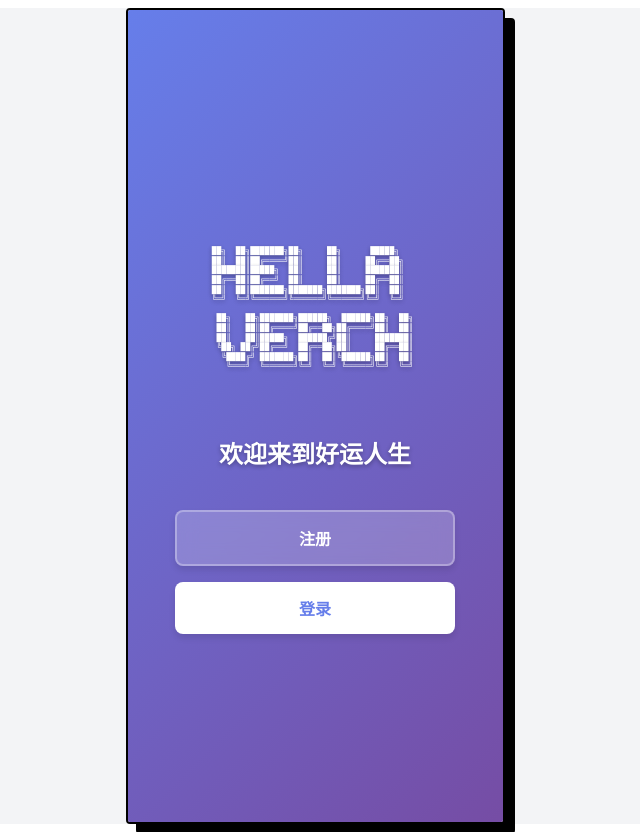
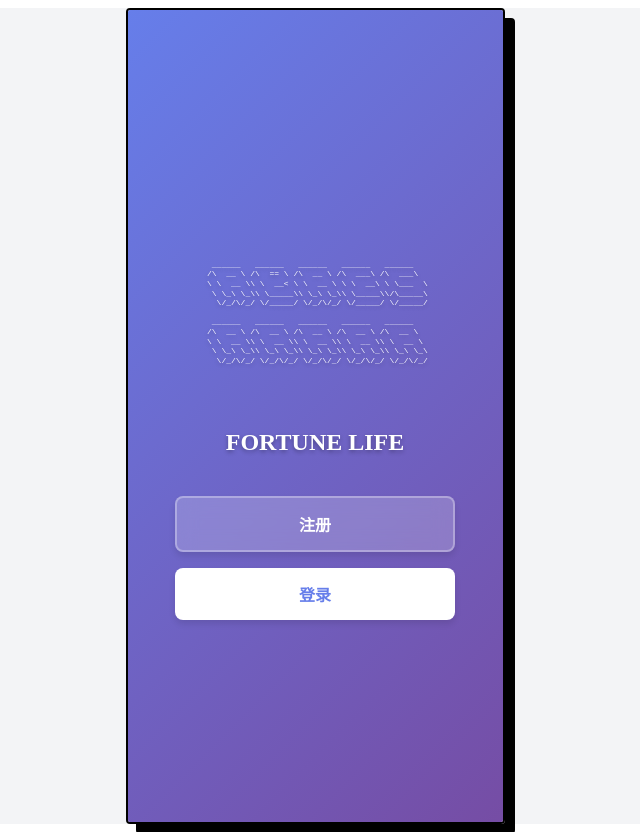
Before and after one commit to NCGreatDevil/the-lucky-life, a Vue app: page / in a window 1280 px wide. Shown: the whole page, without its empty margins (325-965 px from the left). Built offline with nearby package versions, Linux system fonts and the light colour scheme; the HTML template or start-up script is replaced by a standard one; a web font is replaced by a local one.

Commit message:
feat: update welcome page to FORTUNE LIFE and fix register page scroll issue

```diff
--- a/src/App.vue
+++ b/src/App.vue
@@ -27,7 +27,7 @@
   border-radius: 4px;
   position: relative;
   box-shadow: 10px 10px 0px 0px rgba(0, 0, 0, 1);
-  overflow: hidden;
+  overflow-y: auto;
 }
 
 .phone-frame::before {
--- a/src/views/Register.vue
+++ b/src/views/Register.vue
@@ -89,6 +89,7 @@
             <option value="销售">销售</option>
             <option value="公务员">公务员</option>
             <option value="学生">学生</option>
+            <option value="管理者">管理者</option>
             <option value="自由职业">自由职业</option>
             <option value="企业家">企业家</option>
             <option value="艺术家">艺术家</option>
--- a/src/views/Welcome.vue
+++ b/src/views/Welcome.vue
@@ -3,23 +3,21 @@
     <!-- 字符艺术 -->
     <div class="ascii-art">
       <pre>
- ██╗  ██╗███████╗██╗     ██╗      █████╗
- ██║  ██║██╔════╝██║     ██║     ██╔══██╗
- ███████║█████╗  ██║     ██║     ███████║
- ██╔══██║██╔══╝  ██║     ██║     ██╔══██║
- ██║  ██║███████╗███████╗███████╗██║  ██║
- ╚═╝  ╚═╝╚══════╝╚══════╝╚══════╝╚═╝  ╚═╝
+  ______   ______   ______   ______   ______
+ /\  __ \ /\  == \ /\  __ \ /\  ___\ /\  ___\
+ \ \  __ \\ \  __< \ \  __ \ \ \  __\ \ \___  \
+  \ \_\ \_\\ \_____\\ \_\ \_\\ \_____\\/\_____\
+   \/_/\/_/ \/_____/ \/_/\/_/ \/_____/ \/_____/
 
-  ██╗   ██╗███████╗██████╗  ██████╗██╗  ██╗
-  ██║   ██║██╔════╝██╔══██╗██╔════╝██║  ██║
-  ██║   ██║█████╗  ██████╔╝██║     ███████║
-  ╚██╗ ██╔╝██╔══╝  ██╔══██╗██║     ██╔══██║
-   ╚████╔╝ ███████╗██║  ██║╚██████╗██║  ██║
-    ╚═══╝  ╚══════╝╚═╝  ╚═╝ ╚═════╝╚═╝  ╚═╝
+  ______   ______   ______   ______   ______
+ /\  __ \ /\  __ \ /\  __ \ /\  __ \ /\  __ \
+ \ \  __ \\ \  __ \\ \  __ \\ \  __ \\ \  __ \
+  \ \_\ \_\\ \_\ \_\\ \_\ \_\\ \_\ \_\\ \_\ \_\
+   \/_/\/_/ \/_/\/_/ \/_/\/_/ \/_/\/_/ \/_/\/_/
       </pre>
     </div>
 
-    <h1 class="welcome-title">欢迎来到好运人生</h1>
+    <h1 class="welcome-title">FORTUNE LIFE</h1>
 
     <div class="buttons-container">
       <button class="btn btn-register" @click="goToRegister">
```
